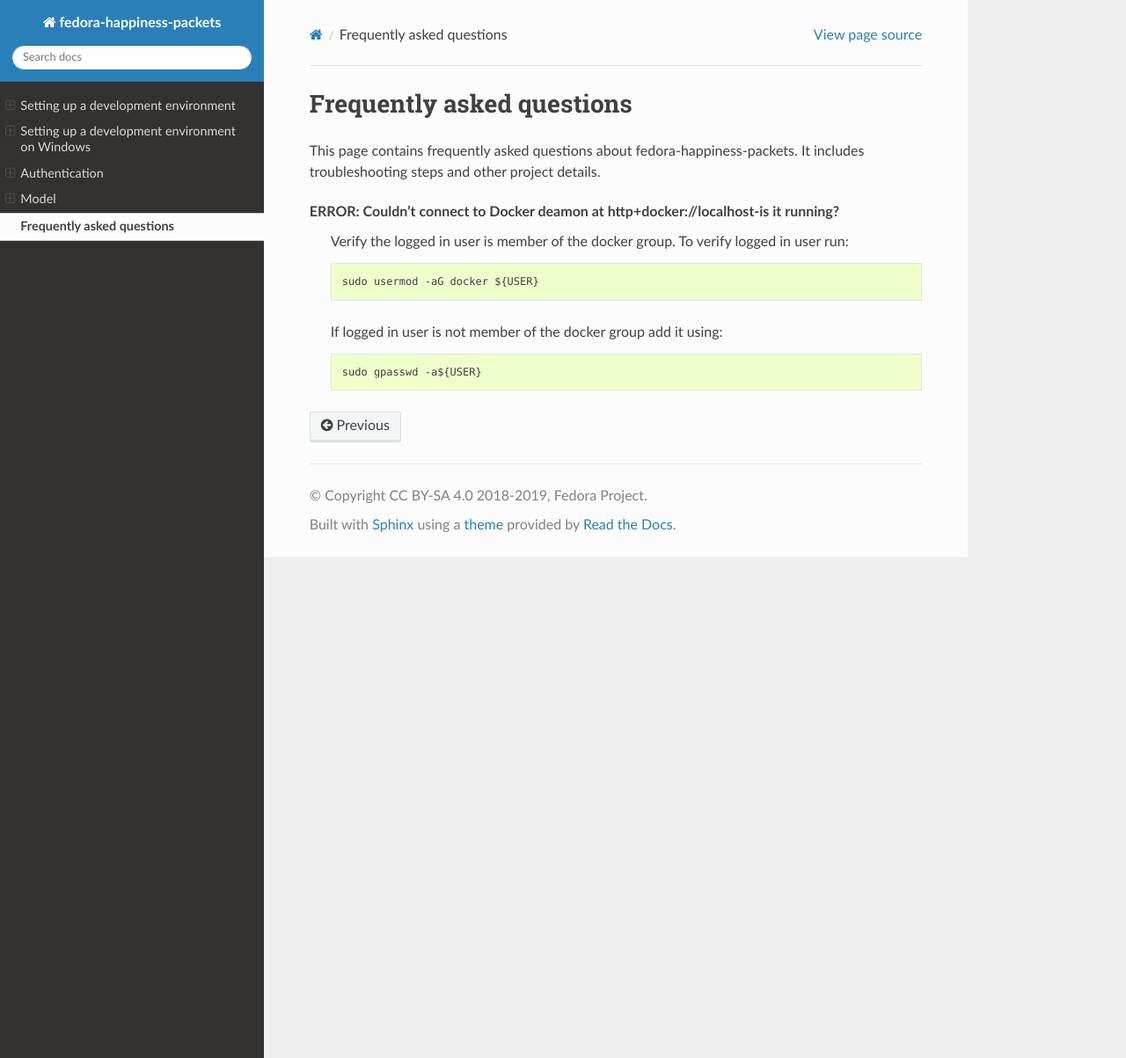
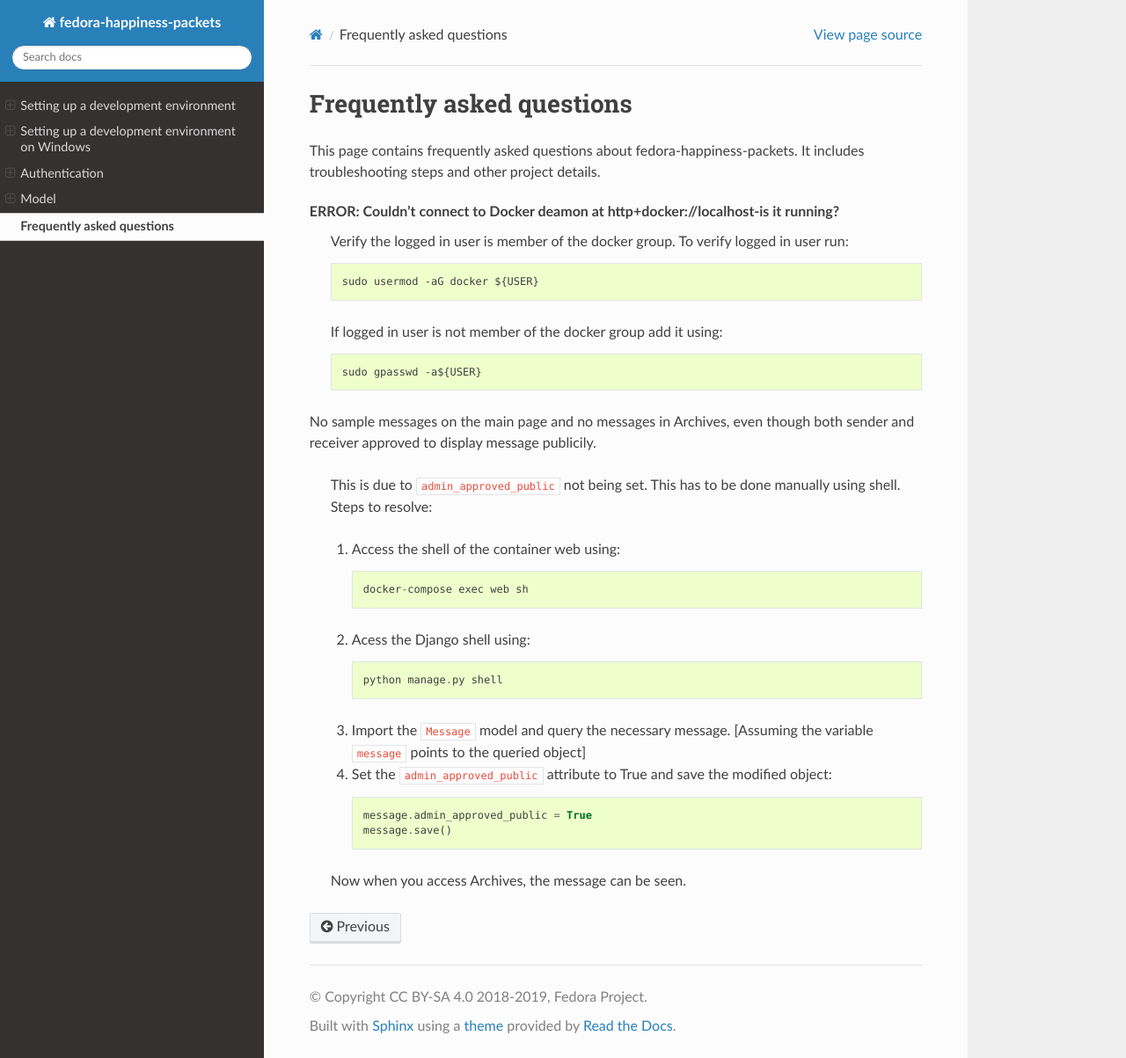
Before and after one commit to travisdev1/travis, a Sphinx documentation site: the page built from docs/faq.rst, in a window 1280 px wide and 1203 px high. Shown: the whole window at 88% size. Built offline with Sphinx 7.4.7 and the Read the Docs theme 2.0.0, drawn with Linux system fonts in a browser that asks for light colours; formulas are drawn with MathJax 3.

Commit message:
[Docs] Add to FAQ the solution to no messages in Archives
This commit adds the steps to follow when no sample messages on the main page and no
messages in Archives question is raised.The necessary steps are added in the faq.html template.

```diff
--- a/docs/faq.rst
+++ b/docs/faq.rst
@@ -15,3 +15,26 @@ ERROR: Couldn't connect to Docker deamon at http+docker://localhost-is it runnin
     If logged in user is not member of the docker group add it using::
 
 	sudo gpasswd -a${USER}
+
+No sample messages on the main page and no messages in Archives, even though both sender and receiver approved to display message publicily.
+
+    This is due to ``admin_approved_public`` not being set. This has to be done manually using shell.
+    Steps to resolve:
+
+    1. Access the shell of the container web using::
+
+        docker-compose exec web sh
+
+    2. Acess the Django shell using::
+
+        python manage.py shell
+
+    3. Import the ``Message`` model and query the necessary message.
+       [Assuming the variable ``message`` points to the queried object]
+
+    4. Set the ``admin_approved_public`` attribute to True and save the modified object::
+
+        message.admin_approved_public = True
+        message.save()
+
+    Now when you access Archives, the message can be seen.
```
